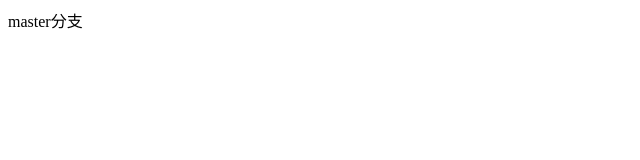
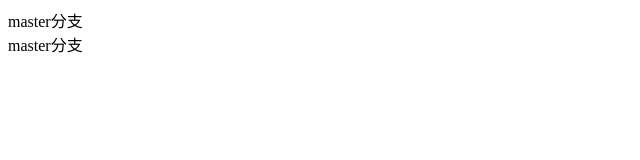
Before and after one commit to sxw-vv/bw-1601n-branch, a plain HTML site: page index.html in a window 1280 px wide. Shown: the full height of the page, 0-640 px from the left. Drawn offline with Linux system fonts and the light colour scheme.

Commit message:
再次尝试

```diff
--- a/index.html
+++ b/index.html
@@ -6,5 +6,6 @@
 </head>
 <body>
 <div>master分支</div>
+<div>master分支</div>
 </body>
 </html>
```
